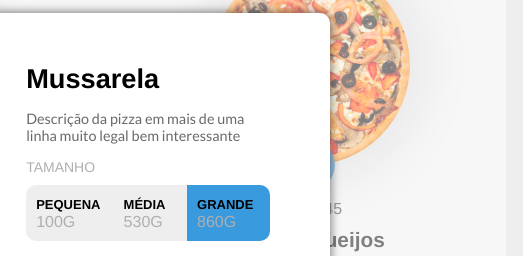
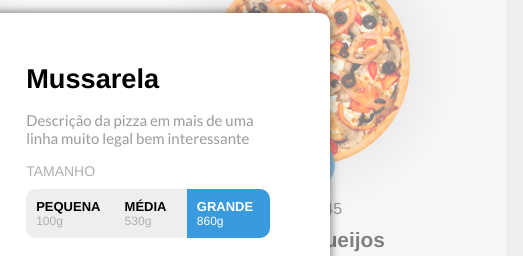
Before and after one commit to devgustavosantos/projeto-pizzaria, a plain HTML site: page index.html in a window 1280 px wide. Both pictures are taken after a click on the element 213 px from the left and 229 px from the top of the page. Shown: the part 152-408 px from the top of the page, 757-1280 px from the left. Drawn offline with Linux system fonts and the light colour scheme; a web font is replaced by a local one.

Commit message:
css ficou mais parecido com o layout

```diff
--- a/assets/css/style.css
+++ b/assets/css/style.css
@@ -195,15 +195,13 @@ p {
 
 #janela-modal h3 {
     text-align: left;
-    font-size: 0.9em;
-
-    color: rgb(105, 105, 105);
+    font-size: 15px;
+    color: rgb(155 155 155);
     font-family: 'Lato', Helvetica, sans-serif;
 }
 
 #janela-modal span p {
     text-align: left;
-    text-transform: uppercase;
     color: rgb(175, 175, 175);
     font-weight: 500;
 }
@@ -243,16 +241,22 @@ p {
 
 }
 
-/* #tamanhos > .quad-tamanhos > p {
-    font-size: 13px;
-    text-transform: lowercase;
 
-} */
+#tamanhos > .quad-tamanhos > p {
+    font-size: 12px;
+    font-weight: 400;
+}
 
-#tamanho-escolhido, #tamanho-escolhido > p {
+#tamanho-escolhido {
+    background-color: #399ADE;
+}
+
+#tamanhos > #tamanho-escolhido:hover {
+    background-color: #399ADE;
+}
+
+#tamanhos-container > #tamanhos > #tamanho-escolhido > p, #tamanhos-container > #tamanhos > #tamanho-escolhido > p > strong {
     color: white;
-    background-color: #399ADE;
-
 }
 
 #itens-preco {
--- a/index.html
+++ b/index.html
@@ -37,7 +37,7 @@
                         <h2 id="sabor-modal">Mussarela</h2>
                         <h3>Descrição da pizza em mais de uma linha muito legal bem interessante</h3>
                         <div id="tamanhos-container">
-                            <p>Tamanho</p>
+                            <p>TAMANHO</p>
                             <div id="tamanhos">
                                 <span class="quad-tamanhos"><p><strong>PEQUENA</strong> 100g</p></span>
                                 <span class="quad-tamanhos"><p><strong>MÉDIA</strong> 530g</p></span>
@@ -45,7 +45,7 @@
                             </div>
                         </div>
                         <div id="itens-preco-container">
-                            <p>Preço</p>
+                            <p>PREÇO</p>
                             <span id="itens-preco">
                                 <span id="preco-modal">R$ 30.50</span>
                                 <div id="quantidade-modal-container">
```
